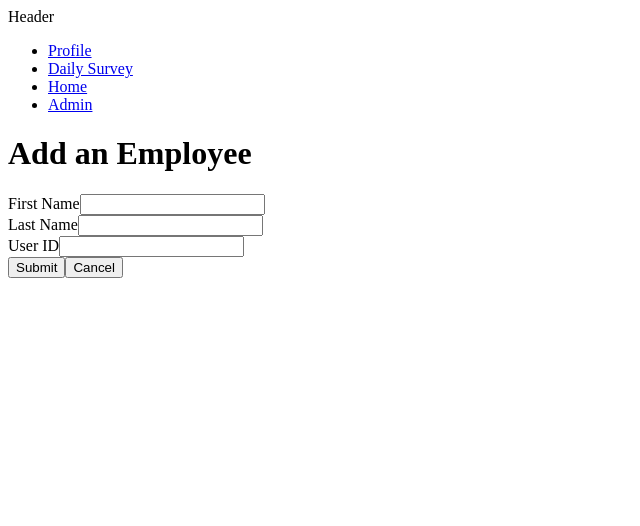
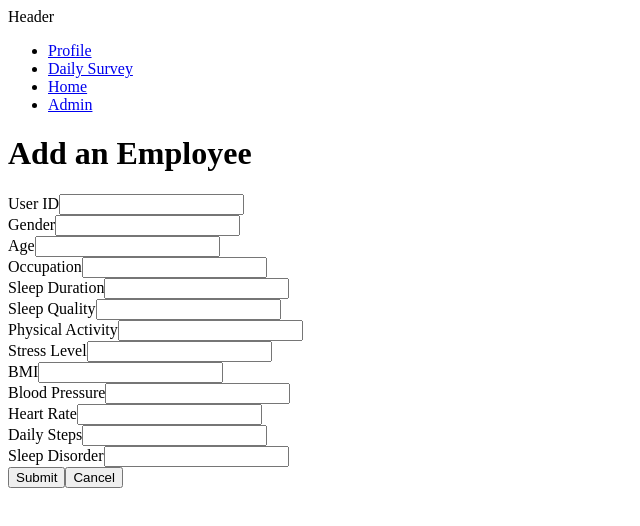
Before and after one commit to Winter-2024-Hackathon-Team-2/health-tracker, a React (Create React App) app in the folder frontend/: page /admin/add in a window 1280 px wide. Shown: the top 526 px of the page, without its empty margins (0-640 px from the left). Built offline with nearby package versions, Linux system fonts and the light colour scheme.

Commit message:
Added delete button and functionality, changed user service file to join with admin table, updated add employee page categories

```diff
--- a/frontend/src/admin/AddEmployee.js
+++ b/frontend/src/admin/AddEmployee.js
@@ -1,62 +1,188 @@
-//import React, { useState, useEffect } from "react";
+import React, { useState } from "react";
 import { useNavigate } from "react-router-dom";
 
 function AddEmployee() {
+  const [formData, setFormData] = useState({
+    user_id: "",
+    admin_id: 1,
+    is_admin: false,
+    user_gender: "",
+    user_age: "",
+    occupation: "",
+    user_sleep_duration: "",
+    user_sleep_quality: "",
+    user_physical_activity: "",
+    user_stress: "",
+    user_bmi: "",
+    user_blood_pressure: "",
+    user_heart_rate: "",
+    user_daily_steps: "",
+    user_sleep_disorder: "",
+  });
+
+  const navigate = useNavigate();
+
+  function handleChange(event) {
+    const { name, value } = event.target;
+    setFormData({ ...formData, [name]: value });
+  }
+
   function handleSubmit(event) {
     event.preventDefault();
+    // Handle form submission
   }
-
-  function handleChange({ target }) {}
-
-  const navigate = useNavigate();
 
   return (
     <div>
       <h1>Add an Employee</h1>
       <form onSubmit={handleSubmit}>
         <div>
-          <label htmlFor="First Name">First Name</label>
+          <label htmlFor="user_id">User ID</label>
           <input
-            name="first_name"
-            className="form-control"
-            id="first_name"
+            name="user_id"
+            id="user_id"
             type="text"
+            value={formData.user_id}
             onChange={handleChange}
-            required={true}
+            required
           />
         </div>
         <div>
-          <label htmlFor="Last Name">Last Name</label>
+          <label htmlFor="user_gender">Gender</label>
           <input
-            name="last_name"
-            className="form-control"
-            id="last_name"
+            name="user_gender"
+            id="user_gender"
             type="text"
+            value={formData.user_gender}
             onChange={handleChange}
-            required={true}
+            required
           />
         </div>
         <div>
-          <label htmlFor="User ID">User ID</label>
+          <label htmlFor="user_age">Age</label>
           <input
-            name="user_id"
-            className="form-control"
-            id="user-id"
-            type="text"
+            name="user_age"
+            id="user_age"
+            type="number"
+            value={formData.user_age}
             onChange={handleChange}
-            required={true}
+            required
           />
         </div>
-        <button type="submit" className="btn btn-primary mr-3">
-          Submit
-        </button>
-        <button
-          type="button"
-          className="btn btn-secondary mr-3"
-          onClick={() => navigate(-1)}
-        >
-          Cancel
-        </button>
+        <div>
+          <label htmlFor="occupation">Occupation</label>
+          <input
+            name="occupation"
+            id="occupation"
+            type="text"
+            value={formData.occupation}
+            onChange={handleChange}
+            required
+          />
+        </div>
+        <div>
+          <label htmlFor="user_sleep_duration">Sleep Duration</label>
+          <input
+            name="user_sleep_duration"
+            id="user_sleep_duration"
+            type="number"
+            step="0.01"
+            value={formData.user_sleep_duration}
+            onChange={handleChange}
+            required
+          />
+        </div>
+        <div>
+          <label htmlFor="user_sleep_quality">Sleep Quality</label>
+          <input
+            name="user_sleep_quality"
+            id="user_sleep_quality"
+            type="number"
+            step="1"
+            value={formData.user_sleep_quality}
+            onChange={handleChange}
+            required
+          />
+        </div>
+        <div>
+          <label htmlFor="user_physical_activity">Physical Activity</label>
+          <input
+            name="user_physical_activity"
+            id="user_physical_activity"
+            type="text"
+            value={formData.user_physical_activity}
+            onChange={handleChange}
+            required
+          />
+        </div>
+        <div>
+          <label htmlFor="user_stress">Stress Level</label>
+          <input
+            name="user_stress"
+            id="user_stress"
+            type="number"
+            value={formData.user_stress}
+            onChange={handleChange}
+            required
+          />
+        </div>
+        <div>
+          <label htmlFor="user_bmi">BMI</label>
+          <input
+            name="user_bmi"
+            id="user_bmi"
+            type="text"
+            value={formData.user_bmi}
+            onChange={handleChange}
+            required
+          />
+        </div>
+        <div>
+          <label htmlFor="user_blood_pressure">Blood Pressure</label>
+          <input
+            name="user_blood_pressure"
+            id="user_blood_pressure"
+            type="text"
+            value={formData.user_blood_pressure}
+            onChange={handleChange}
+            required
+          />
+        </div>
+        <div>
+          <label htmlFor="user_heart_rate">Heart Rate</label>
+          <input
+            name="user_heart_rate"
+            id="user_heart_rate"
+            type="text"
+            value={formData.user_heart_rate}
+            onChange={handleChange}
+            required
+          />
+        </div>
+        <div>
+          <label htmlFor="user_daily_steps">Daily Steps</label>
+          <input
+            name="user_daily_steps"
+            id="user_daily_steps"
+            type="text"
+            value={formData.user_daily_steps}
+            onChange={handleChange}
+            required
+          />
+        </div>
+        <div>
+          <label htmlFor="user_sleep_disorder">Sleep Disorder</label>
+          <input
+            name="user_sleep_disorder"
+            id="user_sleep_disorder"
+            type="text"
+            value={formData.user_sleep_disorder}
+            onChange={handleChange}
+            required
+          />
+        </div>
+        <button type="submit">Submit</button>
+        <button type="button" onClick={() => navigate(-1)}>Cancel</button>
       </form>
     </div>
   );
--- a/frontend/src/admin/EmployeeOverview.js
+++ b/frontend/src/admin/EmployeeOverview.js
@@ -1,12 +1,14 @@
 import React, { useState, useEffect } from "react";
 import { useNavigate } from "react-router-dom";
+
+const API_BASE_URL = "http://localhost:5001";
 
 function EmployeeOverview() {
     const [employees, setEmployees] = useState([]);
     const navigate = useNavigate();
 
     useEffect(() => {
-        fetch("http://localhost:5001/users")
+        fetch(`${API_BASE_URL}/users`)
             .then(response => response.json())
             .then(data => setEmployees(data.data))
             .catch(error => console.error("Error fetching employees:", error));
@@ -15,6 +17,20 @@ function EmployeeOverview() {
     const handleClick = (event) => {
         event.preventDefault();
         navigate("/admin/add");
+    }
+
+    const handleDelete = (userId) => {
+        fetch(`${API_BASE_URL}/users/${userId}`, {
+            method: 'DELETE',
+        })
+        .then(response =>{
+            if(response.ok) {
+                setEmployees(prevEmployees => prevEmployees.filter(employee => employee.user_id !== userId));
+            } else {
+                console.error("Failed to delete employee");
+            }
+        })
+        .catch(error => console.error("Error deleting employee:", error));
     }
 
     return (
@@ -26,6 +42,7 @@ function EmployeeOverview() {
                     <tr>
                         <th> User ID </th>
                         <th> Occupation </th>
+                        <th> Admin </th>
                         {/* Any other categories */}
                     </tr>
                 </thead>
@@ -34,6 +51,8 @@ function EmployeeOverview() {
                         <tr key={employee.user_id}>
                             <td>{employee.user_id}</td>
                             <td>{employee.occupation}</td>
+                            <td>{employee.is_admin === true ? 'Yes' : 'No'}</td>
+                            <button onClick={() => handleDelete(employee.user_id)}>Delete</button>
                         </tr>
                     )}
                 </tbody>
```
Also changed, not shown: 2 other files (tests, documents, lock files or other folders).
